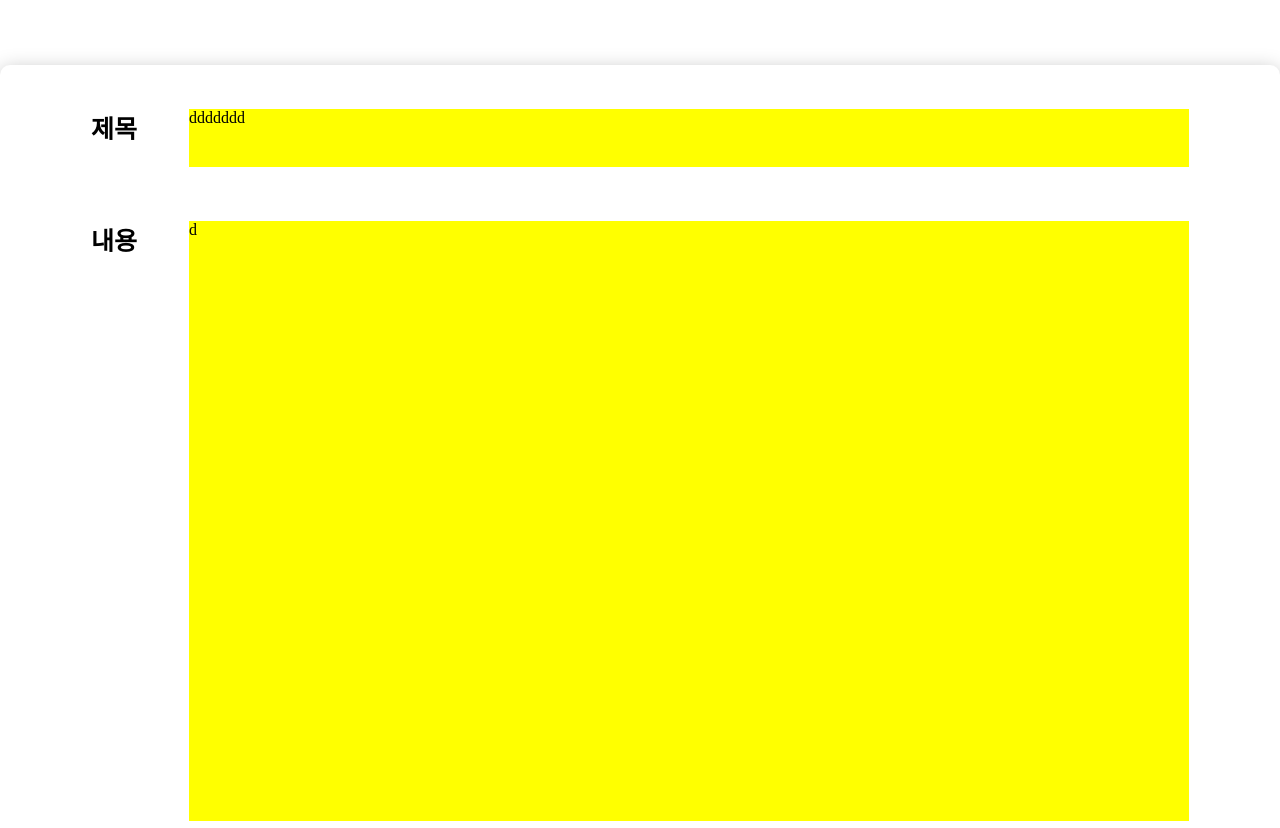
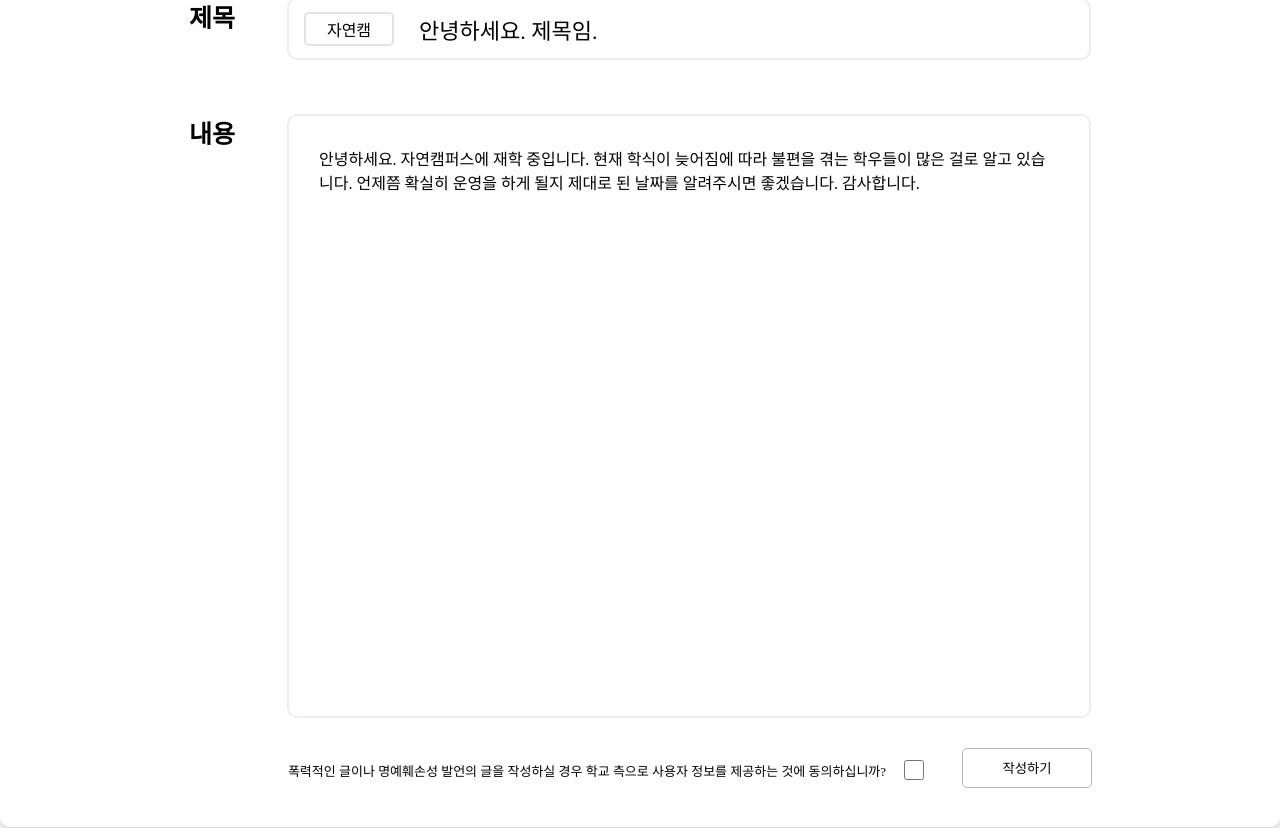
Before and after one commit to harksu/SW-Competition-FrontEnd, a React (Create React App) app: page /writing in a window 1280 px wide. Shown: the part 333-1161 px from the top of the page. Built offline with nearby package versions, Linux system fonts and the light colour scheme.

Commit message:
feat: 전체 UI 틀 구현

```diff
--- a/src/Pages/WritingPage.jsx
+++ b/src/Pages/WritingPage.jsx
@@ -7,36 +7,57 @@ function WritingPage() {
       <WritingBox>
         <SubTitleBox>
           <SubTitleText>제목</SubTitleText>
-          <SubTitleInput>ddddddd</SubTitleInput>
+          <SubTitleInput>
+            <DropDownBox>자연캠</DropDownBox>
+            <SubTitle>안녕하세요. 제목임.</SubTitle>
+          </SubTitleInput>
         </SubTitleBox>
         <ContentsBox>
           <SubTitleText>내용</SubTitleText>
-          <ContentsInput>d</ContentsInput>
+          <ContentsInput>
+            <ContentsText>
+              안녕하세요. 자연캠퍼스에 재학 중입니다. 현재 학식이 늦어짐에 따라
+              불편을 겪는 학우들이 많은 걸로 알고 있습니다. 언제쯤 확실히 운영을
+              하게 될지 제대로 된 날짜를 알려주시면 좋겠습니다. 감사합니다.
+            </ContentsText>
+          </ContentsInput>
         </ContentsBox>
+        <AgreeAndPostBox>
+          <p>
+            폭력적인 글이나 명예훼손성 발언의 글을 작성하실 경우 학교 측으로
+            사용자 정보를 제공하는 것에 동의하십니까?
+          </p>
+          <CheckButton type="checkbox" />
+          <WritingButton>작성하기</WritingButton>
+        </AgreeAndPostBox>
       </WritingBox>
+      <NoneBox />
     </WritingWrapper>
   );
 }
 
 const WritingWrapper = styled.div`
+  width: 100%;
+  height: 100%;
   margin-top: 128px;
 `;
 
 const Title = styled.p`
   font-size: 50px;
   margin-top: 128px;
+  margin-left: 268px;
+  font-weight: bold;
 `;
 
 const WritingBox = styled.div`
   width: 100%;
-  height: 100vh;
+  height: 850px;
   display: flex;
   flex-direction: column;
   justify-content: center;
   align-items: center;
 
-  margin-top: 128px;
-  margin-bottom: 148px;
+  margin-top: 40px;
 
   background: #ffffff;
   box-shadow: 0px 4px 20px rgba(0, 0, 0, 0.25);
@@ -47,6 +68,8 @@ const WritingBox = styled.div`
 const SubTitleBox = styled.div`
   display: flex;
   margin-bottom: 54px;
+
+  margin-top: 28px;
 `;
 
 const SubTitleText = styled.p`
@@ -54,23 +77,92 @@ const SubTitleText = styled.p`
   font-weight: bold;
 `;
 
+const SubTitleInput = styled.div`
+  width: 800px;
+  height: 58px;
+  margin-left: 52px;
+
+  display: flex;
+
+  background: #ffffff;
+  border: 2px solid #ededed;
+  border-radius: 10px;
+`;
+
+const SubTitle = styled.p`
+  font-size: 22px;
+  display: flex;
+  justify-content: center;
+  align-items: center;
+  margin-left: 25px;
+`;
+
+const DropDownBox = styled.div`
+  width: 86px;
+  height: 30px;
+  background: #ffffff;
+  border: 2px solid #e2e2e2;
+  border-radius: 5px;
+  margin-top: 12px;
+  margin-left: 15px;
+
+  display: flex;
+  justify-content: center;
+  align-items: center;
+`;
+
 // 내용 박스
 const ContentsBox = styled.div`
   display: flex;
 `;
 
-const SubTitleInput = styled.div`
-  width: 1000px;
-  height: 58px;
-  background-color: yellow;
+const ContentsInput = styled.div`
+  width: 800px;
+  height: 600px;
+
+  background: #ffffff;
+  border: 2px solid #ededed;
+  border-radius: 10px;
+
   margin-left: 52px;
+  margin-bottom: 25px;
 `;
 
-const ContentsInput = styled.div`
-  width: 1000px;
-  height: 600px;
-  background-color: yellow;
-  margin-left: 52px;
+const ContentsText = styled.p`
+  margin: 30px 30px 30px 30px;
+`;
+
+const NoneBox = styled.div`
+  height: 148px;
+`;
+
+// 동의 & 작성버튼
+const AgreeAndPostBox = styled.div`
+  display: flex;
+  justify-content: center;
+  align-items: center;
+
+  margin-bottom: 37px;
+  margin-left: 100px;
+  p {
+    font-size: 13px;
+  }
+`;
+
+const CheckButton = styled.input`
+  width: 20px;
+  height: 20px;
+
+  margin-left: 18px;
+`;
+const WritingButton = styled.button`
+  width: 130px;
+  height: 40px;
+  background: #ffffff;
+
+  border: 1px solid #b5b5b5;
+  border-radius: 5px;
+  margin: 5px 0 10px 38px;
 `;
 
 export default WritingPage;
```
